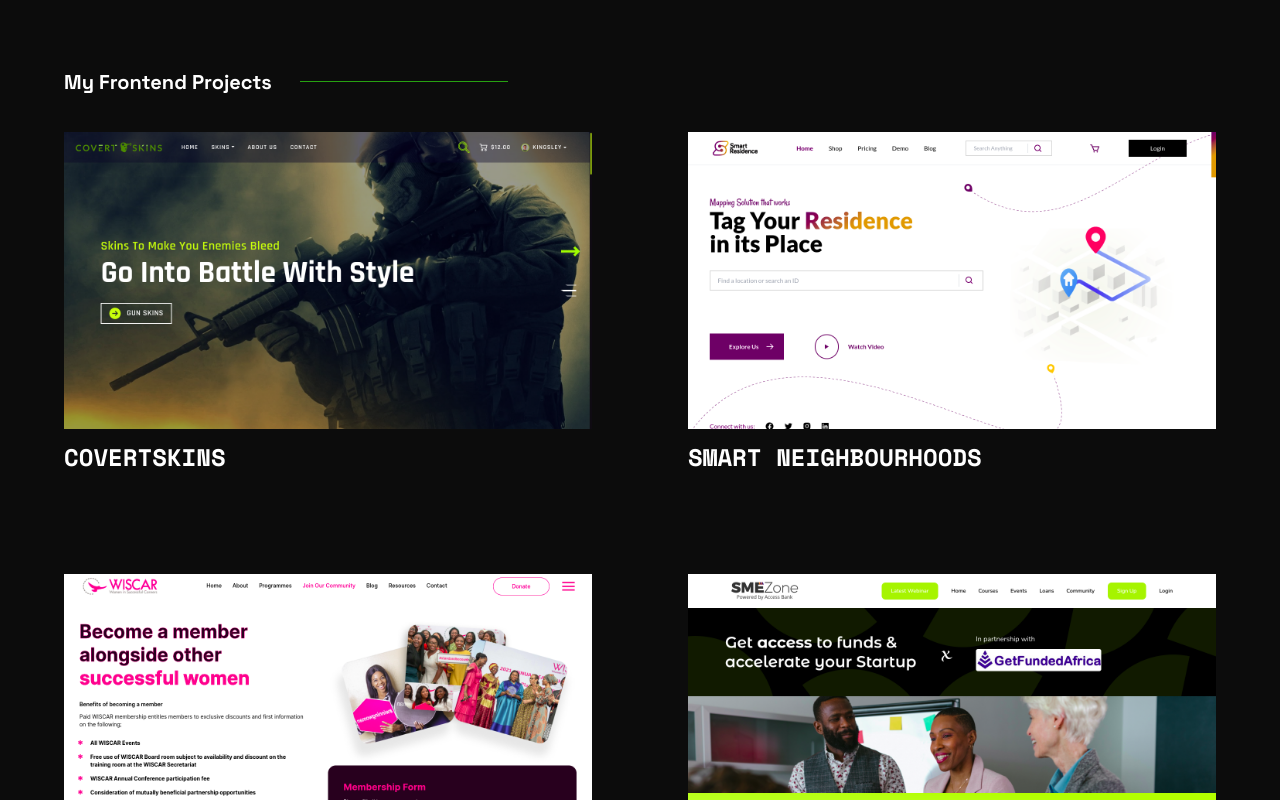
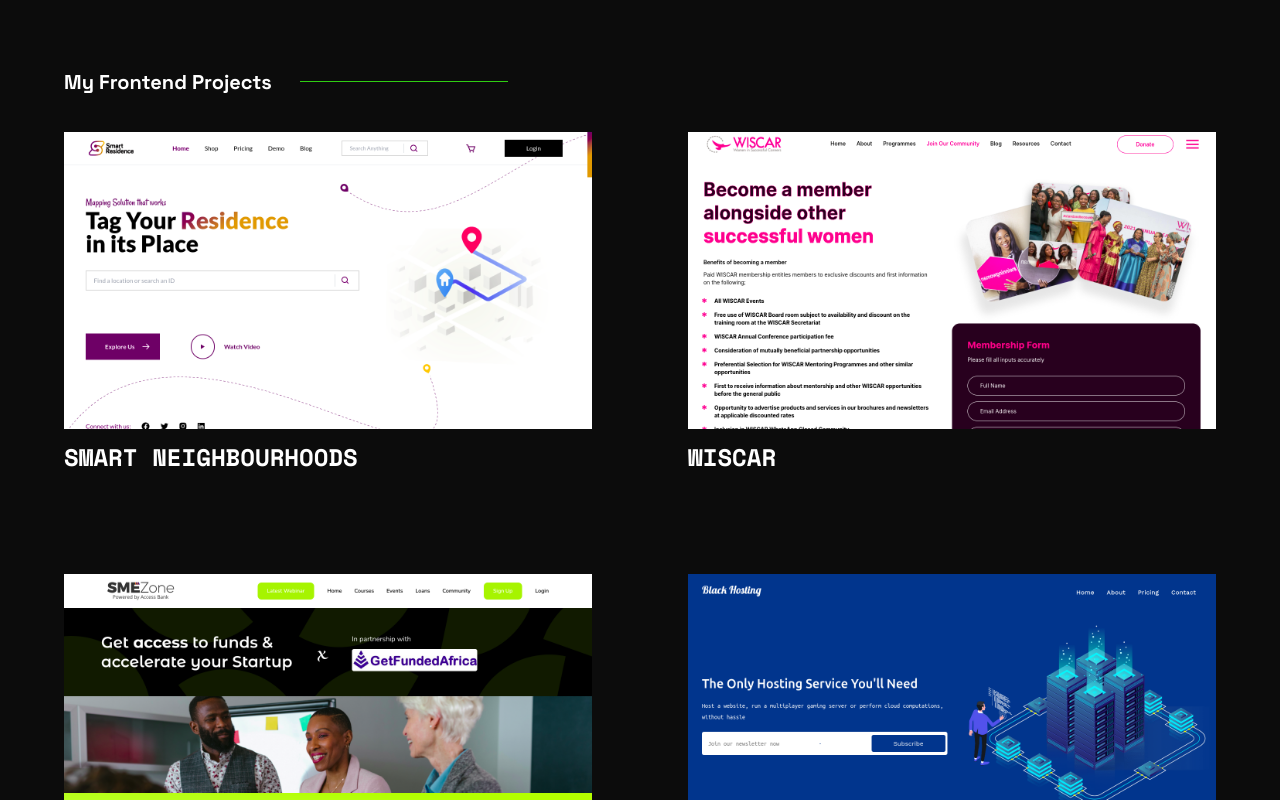
Before and after one commit to CodeKing12/Kingsley-s-Portfolio, a Vue app: page / in a window 1280 px wide. Shown: the part 580-1380 px from the top of the page. Built offline with nearby package versions, Linux system fonts and the light colour scheme; a web font is replaced by a local one.

Commit message:
Remove unnecessary projects

```diff
--- a/src/components/FrontendProjects.vue
+++ b/src/components/FrontendProjects.vue
@@ -55,12 +55,6 @@
 
     let frontprojects = ref([
         {
-            id: 0,
-            img: "covertskins-2.png",
-            name: "CovertSkins",
-            url: "https://covertskins.eyetukingsley.gq/"
-        },
-        {
             id: 1,
             img: "smart_neighbourhoods_1.png",
             name: "Smart Neighbourhoods",
@@ -90,6 +84,15 @@
             name: "Hostechno",
             url: "https://hostechno.eyetukingsley.gq/"
         },
+    ])
+
+    /* {
+            id: 0,
+            img: "covertskins-2.png",
+            name: "CovertSkins",
+            url: "https://covertskins.eyetukingsley.gq/"
+        },
+
         {
             id: 6,
             img: "eagleskills.png",
@@ -113,8 +116,7 @@
             img: "quizix.png",
             name: "Quizix",
             url: ""
-        },
-    ])
+        }, */
 
     console.log(frontprojects)
 
```
